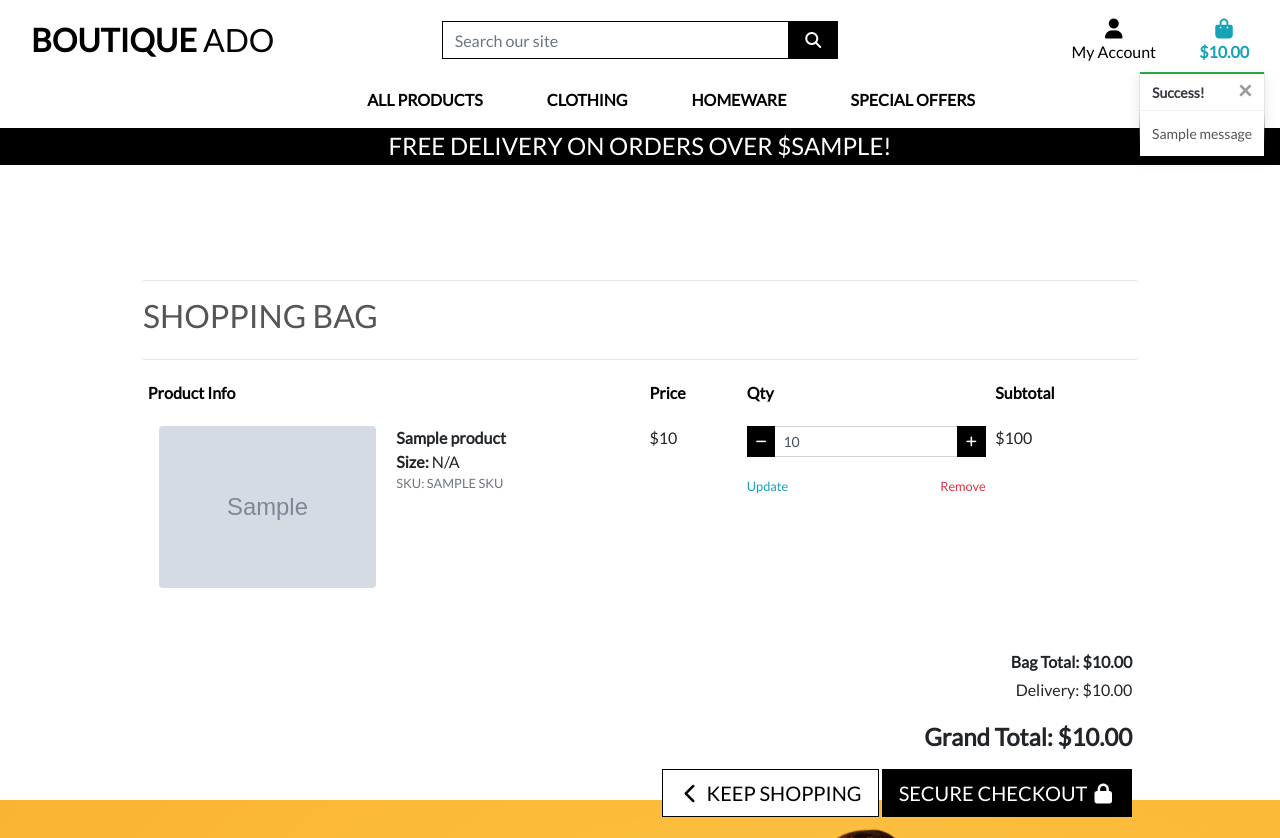
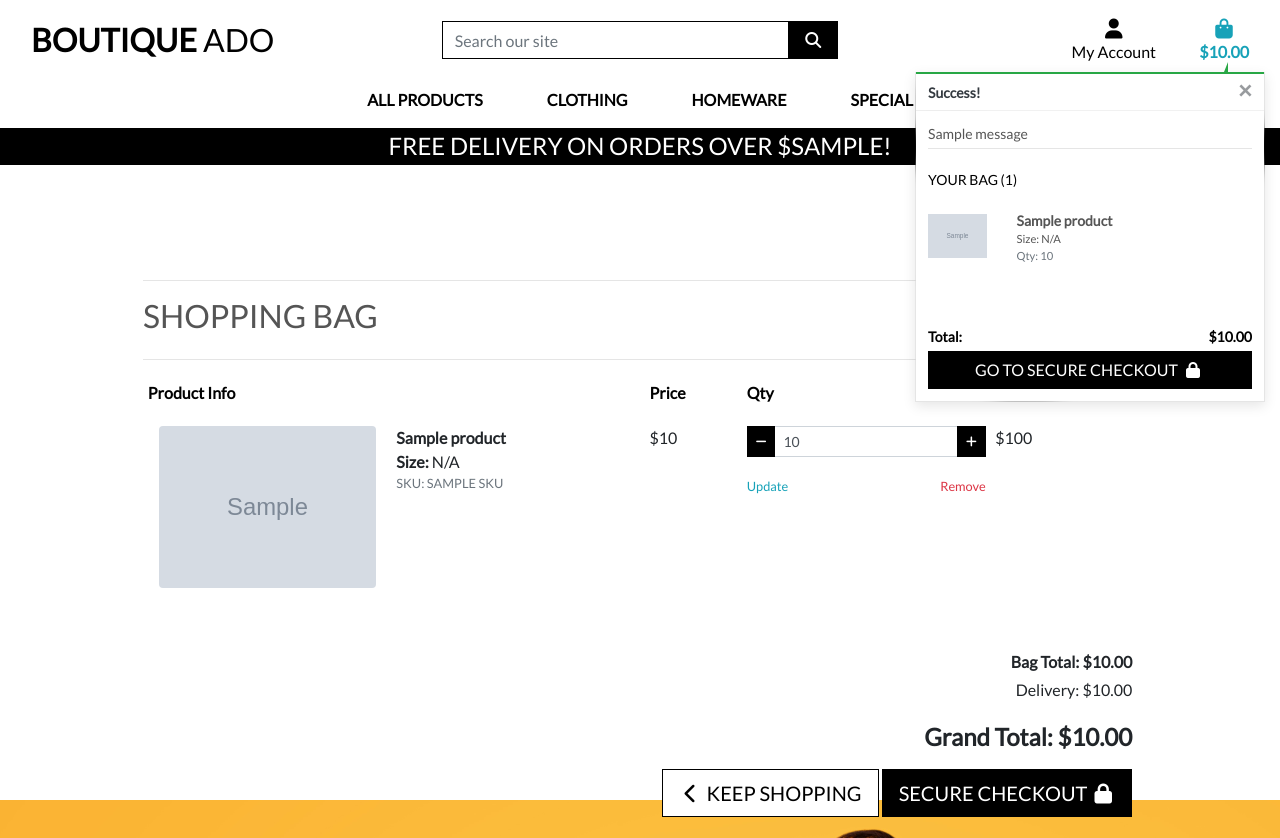
Before and after one commit to Oxymetaphoric/boutique_ado, a Django app: template bag/templates/bag/bag.html in a window 1280 px wide. Run offline with Django 5.2, Linux system fonts and the light colour scheme; the template is opened without the code that fills it: most values are stand-ins (such as "Sample title", 1, 10 or a date in 2020); grey boxes marked "Sample" are stand-in pictures; one stand-in notice (Sample message) is shown; some libraries are stand-ins or nearby versions.

Commit message:
BUILD: success to toast to preview shopping bag

```diff
--- a/static/css/base.css
+++ b/static/css/base.css
@@ -3,11 +3,11 @@ html {
 }
 
 body {
-	background: url('/media/homepage_background_cropped.jpg') no-repeat center center fixed;
+  background: url('/media/homepage_background_cropped.jpg') no-repeat center center fixed;
 	background-size: cover;
-    height: calc(100vh - 164px);
-    color: #555;
-    font-family: "Lato";
+  height: calc(100vh - 164px);
+  color: #555;
+  font-family: "Lato";
   padding-top:100px;
 }
 
@@ -131,6 +131,55 @@ a.category-badge > span.badge:hover {
   height: 2px;
 }
 
+.arrow-up {
+  width: 0;
+  height: 0;
+  border-left: 4px solid transparent;
+  border-right: 4px solid trasnparent;
+  border-bottom: 10px solid black;
+  position: absolute;
+  top: -10px;
+  right: 36px;
+}
+
+.arrow-primary {
+  border-bottom-color: #007bff !important;
+}
+
+.arrow-secondary {
+    border-bottom-color: #6c757d !important;
+}
+
+.arrow-success {
+    border-bottom-color: #28a745 !important;
+}
+
+.arrow-danger {
+    border-bottom-color: #dc3545 !important;
+}
+
+.arrow-warning {
+    border-bottom-color: #ffc107 !important;
+}
+
+.arrow-info {
+    border-bottom-color: #17a2b8 !important;
+}
+
+.arrow-light {
+    border-bottom-color: #f8f9fa !important;
+}
+
+.arrow-dark {
+    border-bottom-color: #343a40 !important;
+}
+
+.bag-notification-wrapper {
+    height: 100px;
+    overflow-x: hidden;
+    overflow-y: auto;
+}
+
 /* --------------------------------- Media queries */
 /* Slightly larger container on xl screens */
 @media (min-width: 1200px) {
--- a/templates/includes/toasts/toast_success.html
+++ b/templates/includes/toasts/toast_success.html
@@ -8,6 +8,49 @@
     </button>
   </div>
   <div class="toast-body bg-white">
-    {{ message }}
-  </div>
+    <div class="row">
+      <div class="col">
+        {{ message }}
+        <hr class="mt-1 mb-3">
+      </div>
+    </div>
+    {% if grand_total %}
+      <p class="logo-font bg-white text-black py-1">Your Bag ({{ product_count }})</p>
+      <div class="bag-notification-wrapper">
+        {% for item in bag_items %}
+          <div class="row">
+            <div class="col-3 my-1">
+              <img class="w-100" src="{{ item.product.image.url }}">
+            </div>
+            <div class="col-9">
+              <p class="my-0"><strong>{{ item.product.name }}</strong></p>
+              <p class="my-0 small">Size: {% if item.product.has_sizes %}{{ item.size|upper }}{% else %}N/A{% endif %}</p>
+              <p class="my-0 small text-muted">Qty: {{ item.quantity }}</p>
+            </div>
+          </div>
+        {% endfor %}
+      </div>
+      <div class="row">
+        <div class="col">
+          <strong>
+            <p class="mt-3 mb-1 text-black">
+              Total{% if free_delivery_delta > 0 %} (Exc. delivery){% endif %}:
+              <span class="float-right">${{ total|floatformat:2 }}</span>
+            </p>
+          </strong>
+        {% if free_delivery_delta > 0 %}
+          <p class="mb-0 p-2 bg-warning shadow-sm text-black text-center">
+            Spend <strong>${{ free_delivery_delta }}</strong> more to get free next day delivery!
+          </p>
+        {% endif %}
+          <a href="{% url 'view_bag' %}" class="btn btn-black btn-block rounded-0">
+            <span class="text-uppercase">Go To Secure Checkout</span>
+            <span class="icon">
+              <i class="fas fa-lock"></i>
+            </span>
+          </a>
+        </div>
+      </div>
+        {% endif %}
+    </div>
 </div>
```
